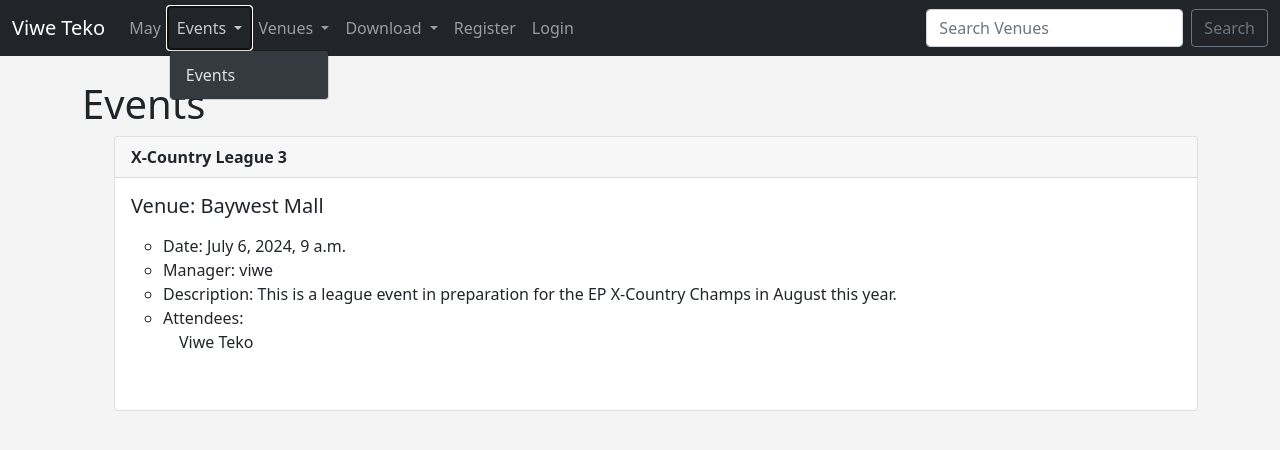
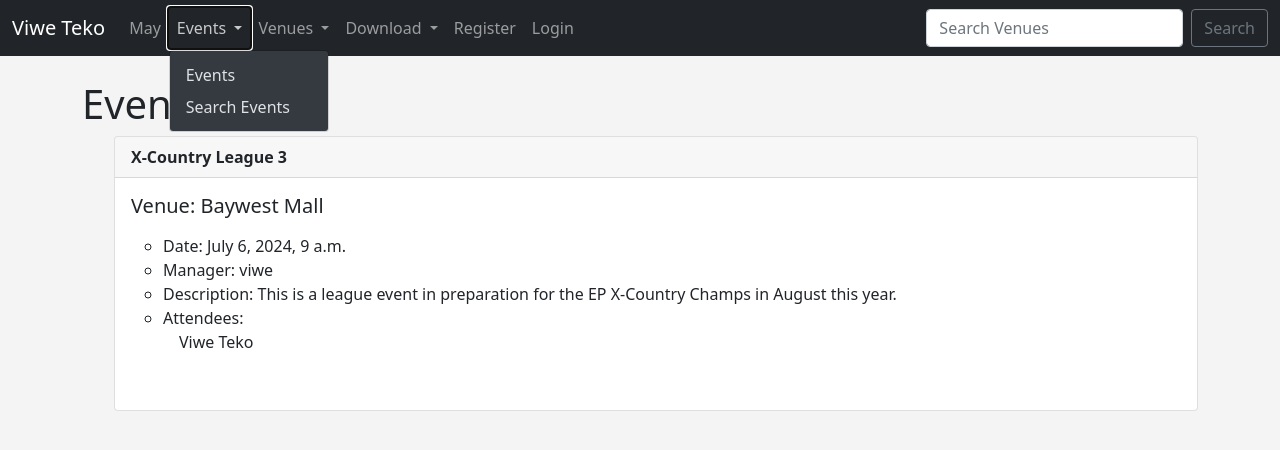
Before and after one commit to ViweTeko/learning_django, a Django app: page /events/ in a window 1280 px wide, after a click on "Events". Shown: the top 450 px of the page. Run offline with Django 5.2, Linux system fonts and the light colour scheme; data comes from the database, SQL or seed files in the repository.

Commit message:
Can search events too

```diff
--- a/mysite/events/templates/events/navbar.html
+++ b/mysite/events/templates/events/navbar.html
@@ -21,6 +21,7 @@
               <li><a class="dropdown-item" href="{% url 'add-event' %}">Add Event</a></li>
               <li><a class="dropdown-item" href="{% url 'my-events' %}">My Events</a></li>
               {% endif %}
+              <li><a class="dropdown-item" href="{% url 'search-events' %}">Search Events</a></li>
             </ul>
           </li>
           <li class="nav-item dropdown">
--- a/mysite/events/urls.py
+++ b/mysite/events/urls.py
@@ -12,6 +12,7 @@ urlpatterns = [
     path('update_venue/<int:venue_id>', views.update_venue, name="update-venue"),
     path('add_event/', views.add_event, name="add-event"),
     path('my_events/', views.my_events, name="my-events"),
+    path('search_events/', views.search_events, name="search-events"),
     path('update_event/<int:event_id>', views.update_event, name="update-event"),
     path('delete_event/<int:event_id>', views.delete_event, name="delete-event"),
     path('delete_venue/<int:venue_id>', views.delete_venue, name="delete-venue"),
--- a/mysite/events/views.py
+++ b/mysite/events/views.py
@@ -167,6 +167,7 @@ def delete_venue(request, venue_id):
     venue.delete()
     return redirect('list-venues')
 
+""" This shows my events """
 def my_events(request):
     if request.user.is_authenticated:
         me = request.user.id
@@ -176,6 +177,19 @@ def my_events(request):
     else:
         messages.success(request, 'You are not authorized to view this page!')
         return redirect('home')
+
+""" This searches for an event """
+def search_events(request):
+    if request.POST:
+        searched = request.POST['searched']
+        events = Events.objects.filter(name__icontains=searched)
+        return render(request, 'events/search_events.html',
+        {'searched': searched,
+        'events': events})
+    else:
+        return render(request, 'events/search_events.html',
+        {})
+
 
 # VENUE Downloads
 """ This will generate Text File List"""
```
Also changed, not shown: mysite/events/templates/events/search_events.html (added, +24 -0 lines).
